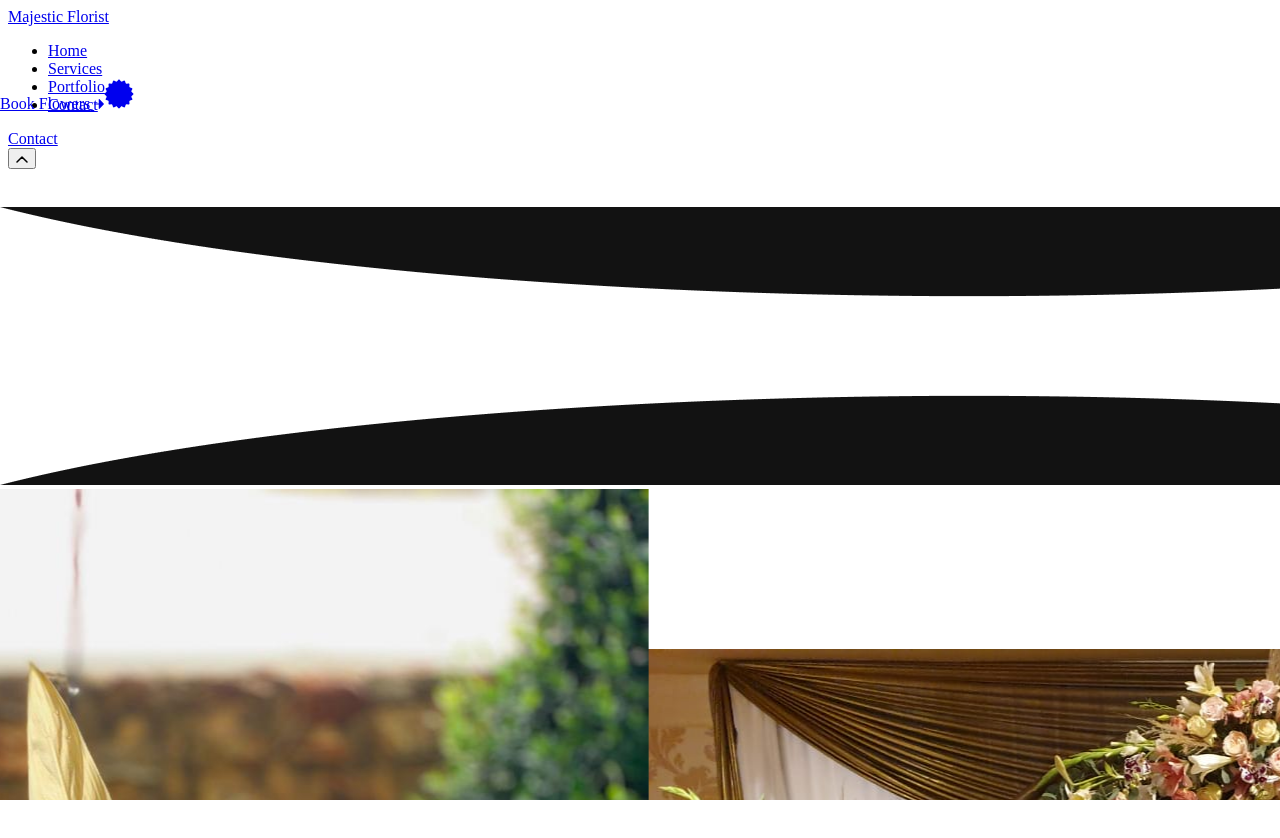
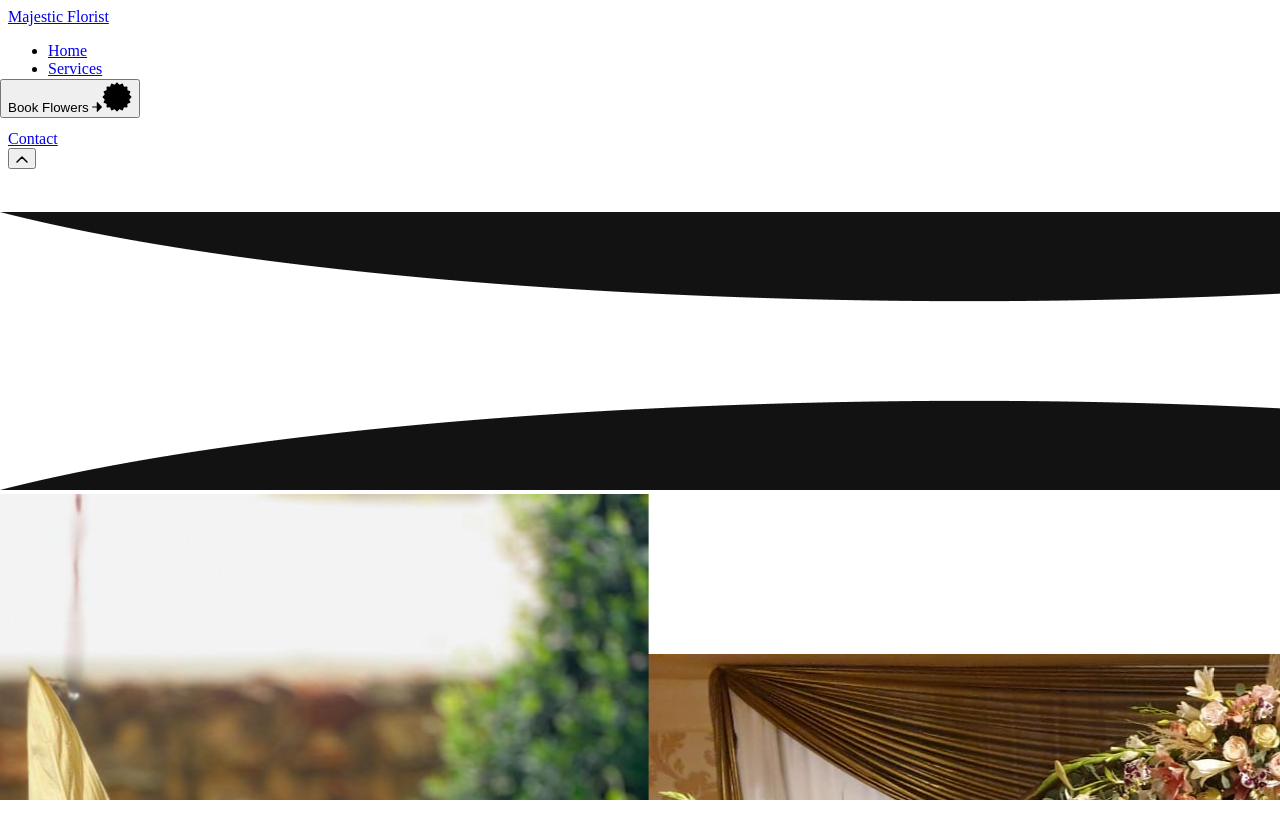
Before and after one commit to mikeymizzy/bloomfloral, a Next.js app: page /homes/home-4 in a window 1280 px wide. Shown: the top 838 px of the page. Built offline with nearby package versions, Linux system fonts and the light colour scheme.

Commit message:
Use ScrollSmoother for Book Flowers button to match menu behavior

```diff
--- a/src/components/contact/contact-one.tsx
+++ b/src/components/contact/contact-one.tsx
@@ -1,6 +1,6 @@
 "use client";
 
-import React, { useState, useEffect } from "react";
+import React, { useState } from "react";
 // decorative image removed per request
 
 export default function ContactOne() {
@@ -43,41 +43,6 @@ export default function ContactOne() {
       setFeedback(error instanceof Error ? error.message : "Unable to send your enquiry.");
     }
   };
-
-  useEffect(() => {
-    if (typeof window === "undefined") return;
-
-    const scrollToForm = () => {
-      try {
-        const formEl = document.getElementById("contact-form");
-        if (formEl) {
-          // wait for layout animations to complete (e.g., gsap animations on viewport enter)
-          setTimeout(() => {
-            const rect = formEl.getBoundingClientRect();
-            const yOffset = -100; // account for fixed header
-            window.scrollBy({
-              top: rect.top + window.scrollY + yOffset,
-              behavior: "smooth",
-            });
-          }, 300); // give animations time to run
-        }
-      } catch (e) {
-        /* ignore */
-      }
-    };
-
-    const handleHash = () => {
-      const hash = window.location.hash;
-      if (hash === "#contact" || hash === "#contact-form") {
-        scrollToForm();
-      }
-    };
-
-    // run once on mount in case we landed with the hash
-    handleHash();
-    window.addEventListener("hashchange", handleHash);
-    return () => window.removeEventListener("hashchange", handleHash);
-  }, []);
 
   return (
     <div id="contact" className="tp-cta-area black-bg pt-120 pb-120 z-index fix">
--- a/src/components/hero-banner/hero-banner-four.tsx
+++ b/src/components/hero-banner/hero-banner-four.tsx
@@ -2,8 +2,23 @@
 import React from "react";
 import { ArrowBg, RightArrowTwo } from "../svg";
 import Link from "next/link";
+import { ScrollSmoother } from "@/plugins";
 
 export default function HeroBannerFour() {
+  const handleBookFlowers = () => {
+    const target = document.getElementById("contact-form");
+    if (!target) return;
+
+    const smoother = ScrollSmoother.get();
+    if (smoother) {
+      smoother.scrollTo(target, true, "top 120px");
+      return;
+    }
+
+    const targetTop = target.getBoundingClientRect().top + window.scrollY - 120;
+    window.scrollTo({ top: targetTop, behavior: "smooth" });
+  };
+
   return (
     <div className="tp-hero-3-area tp-hero-3-ptb tp-hero-3-dark fix">
       <div className="container">
@@ -20,13 +35,18 @@ export default function HeroBannerFour() {
               <span className="tp-hero-3-category tp_reveal_anim">
                 weddings / corporate events / tablescapes / installations
               </span>
-              <Link className="tp-btn-black-2" href="#contact-form">
+              <button
+                className="tp-btn-black-2"
+                onClick={handleBookFlowers}
+                type="button"
+                aria-label="Book Flowers"
+              >
                 Book Flowers{" "}
                 <span className="p-relative">
                   <RightArrowTwo />
                   <ArrowBg />
                 </span>
-              </Link>
+              </button>
             </div>
           </div>
         </div>
```
